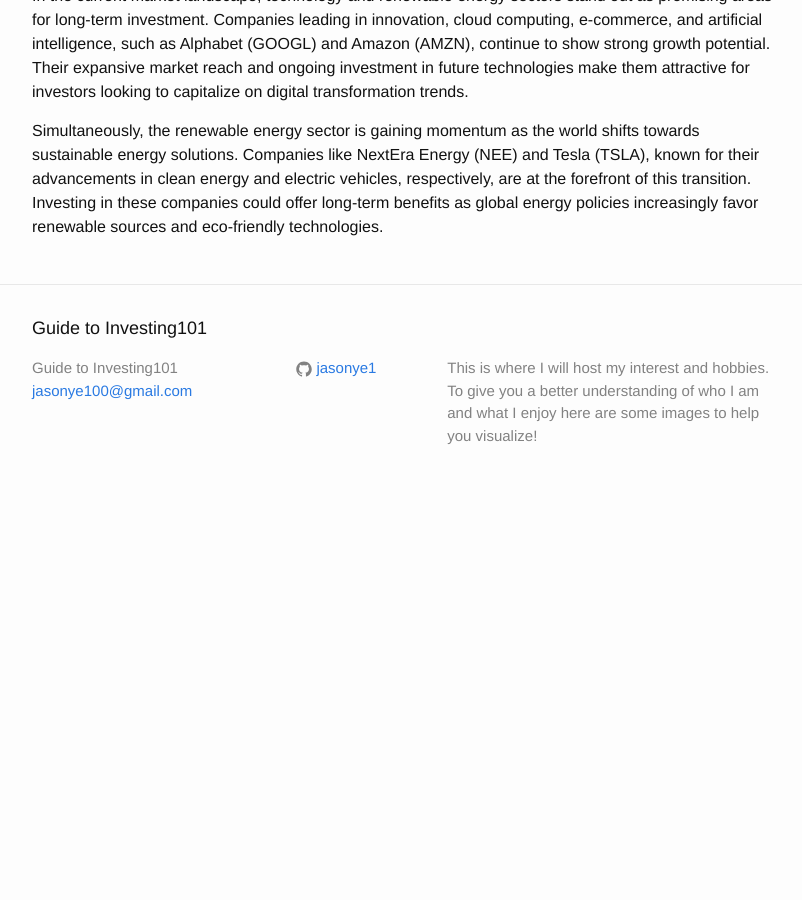
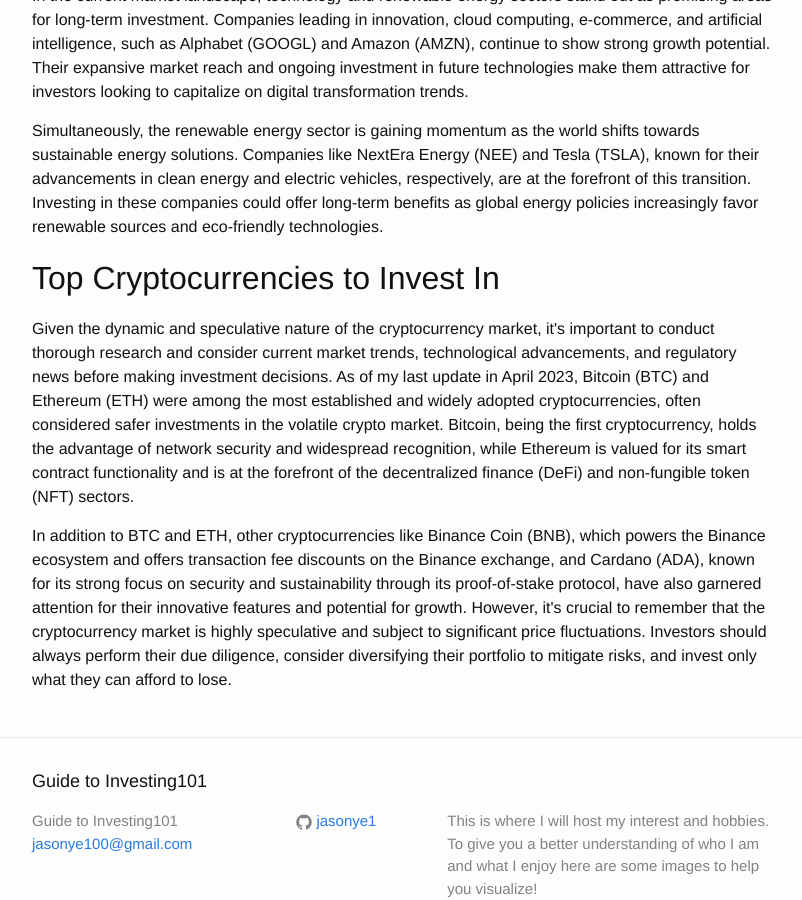
Before and after one commit to jasonye1/jasonye1.github.io, a Jekyll site: the page built from index.html, in a window 1280 px wide and 900 px high, scrolled down 1407 px. Shown: the whole window, without its empty margins (238-1040 px from the left). Built offline with Jekyll 4.4.1, drawn with Linux system fonts in a browser that asks for light colours; before the commit the page ends 1914 px from its top, so only the background shows below that.

Commit message:
Update index.html

```diff
--- a/index.html
+++ b/index.html
@@ -85,3 +85,16 @@
     <p>Simultaneously, the renewable energy sector is gaining momentum as the world shifts towards sustainable energy solutions. Companies like NextEra Energy (NEE) and Tesla (TSLA), known for their advancements in clean energy and electric vehicles, respectively, are at the forefront of this transition. Investing in these companies could offer long-term benefits as global energy policies increasingly favor renewable sources and eco-friendly technologies.</p>
 </body>
 </html>
+<html lang="en">
+<head>
+    <meta charset="UTF-8">
+    <meta name="viewport" content="width=device-width, initial-scale=1.0">
+    <title>Top Cryptocurrencies to Invest In</title>
+</head>
+<body>
+    <h1>Top Cryptocurrencies to Invest In</h1>
+    <p>Given the dynamic and speculative nature of the cryptocurrency market, it's important to conduct thorough research and consider current market trends, technological advancements, and regulatory news before making investment decisions. As of my last update in April 2023, Bitcoin (BTC) and Ethereum (ETH) were among the most established and widely adopted cryptocurrencies, often considered safer investments in the volatile crypto market. Bitcoin, being the first cryptocurrency, holds the advantage of network security and widespread recognition, while Ethereum is valued for its smart contract functionality and is at the forefront of the decentralized finance (DeFi) and non-fungible token (NFT) sectors.</p>
+
+    <p>In addition to BTC and ETH, other cryptocurrencies like Binance Coin (BNB), which powers the Binance ecosystem and offers transaction fee discounts on the Binance exchange, and Cardano (ADA), known for its strong focus on security and sustainability through its proof-of-stake protocol, have also garnered attention for their innovative features and potential for growth. However, it's crucial to remember that the cryptocurrency market is highly speculative and subject to significant price fluctuations. Investors should always perform their due diligence, consider diversifying their portfolio to mitigate risks, and invest only what they can afford to lose.</p>
+</body>
+</html>
```
